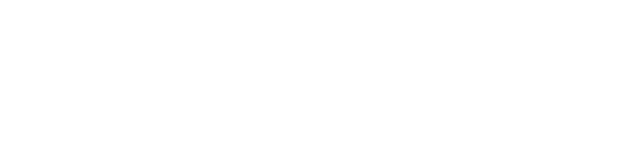
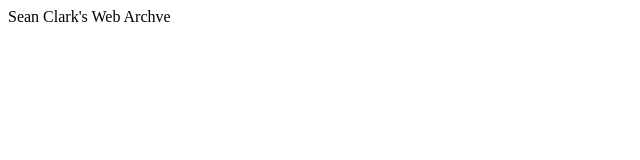
Before and after one commit to seancuttlefish/seancuttlefish.github.io, a plain HTML site: page index.html in a window 1280 px wide. Shown: the whole page, without its empty margins (0-640 px from the left). Drawn offline with Linux system fonts and the light colour scheme.

Commit message:
Update index.html

```diff
--- a/index.html
+++ b/index.html
@@ -3,5 +3,6 @@
 <title>Sean Clark's Web Archve</title>
 </head>
 <body>
+  <p>Sean Clark's Web Archve</p>
 </body>
 </html>
```
